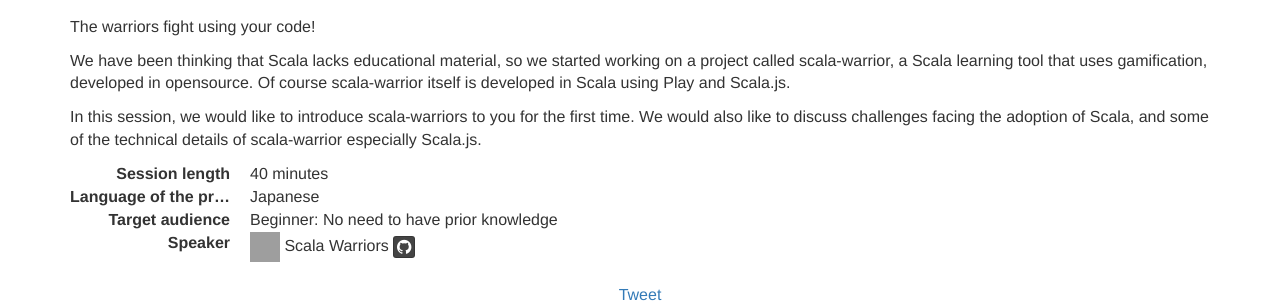
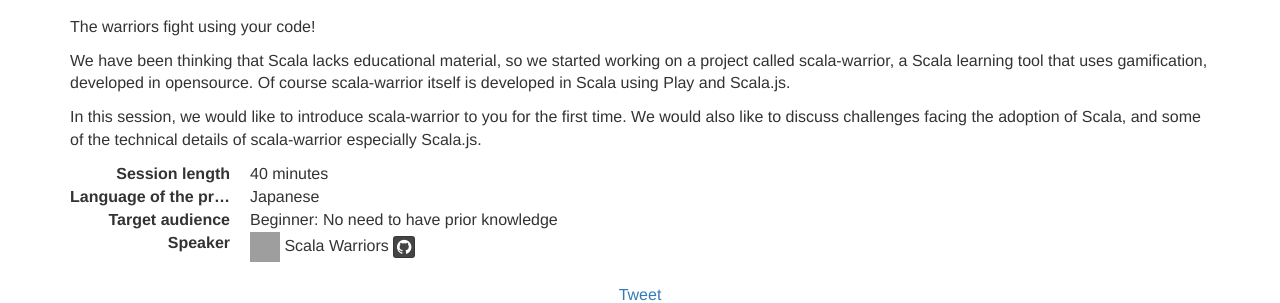
Before and after one commit to scalajp/2016.scalamatsuri.org, a Jekyll site: the page built from _candidates_en/ScalaWarriors_1.html, in a window 1280 px wide. Shown: the part 234-537 px from the top of the page. Built offline with Jekyll 4.4.1, drawn with Linux system fonts in a browser that asks for light colours; nearby versions of some CDN libraries; comment, search, counter and statistics services are not loaded; grey boxes are pictures that could not be loaded.

Commit message:
Fix typo in scala-warrior proposal

```diff
--- a/_candidates_en/ScalaWarriors_1.html
+++ b/_candidates_en/ScalaWarriors_1.html
@@ -14,5 +14,5 @@ The warriors fight using your code!
 We have been thinking that Scala lacks educational material, so we started working on a project called scala-warrior, a Scala learning tool that uses gamification, developed in opensource. Of course scala-warrior itself is developed in Scala using Play and Scala.js.
 </p>
 <p>
-In this session, we would like to introduce scala-warriors to you for the first time. We would also like to discuss challenges facing the adoption of Scala, and some of the technical details of scala-warrior especially Scala.js.
+In this session, we would like to introduce scala-warrior to you for the first time. We would also like to discuss challenges facing the adoption of Scala, and some of the technical details of scala-warrior especially Scala.js.
 </p>
--- a/_candidates_ja/ScalaWarriors_1.html
+++ b/_candidates_ja/ScalaWarriors_1.html
@@ -14,5 +14,5 @@ icon: https://avatars0.githubusercontent.com/u/13204339?v=3&s=200
 「Scalaには教育コンテンツが足りない」私たちはそう考え、scala-warriorというゲーミフィケーションを用いたScalaの学習ツール（どこかで聞いたことがあるとか言わないように！）をオープンソースで開発しています。もちろんscala-warrior自体もScalaで開発されており、Play2とScala.jsを用いています。
 </p>
 <p>
-このセッションではscala-warriorsの全貌を初公開するとともにScalaがその普及において抱えている課題、そしてそれを解決すべく開発されたscala-warriorとその技術的背景、とりわけScala.jsについてお話しさせていただきたいと思います。
+このセッションではscala-warriorの全貌を初公開するとともにScalaがその普及において抱えている課題、そしてそれを解決すべく開発されたscala-warriorとその技術的背景、とりわけScala.jsについてお話しさせていただきたいと思います。
 </p>
```
